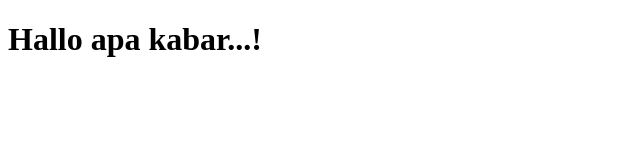
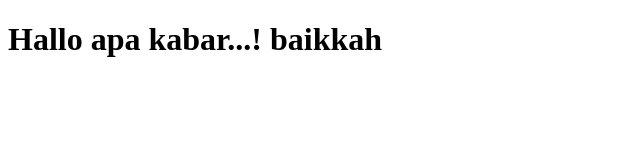
Before and after one commit to adriansalasa/test_git, a plain HTML site: page index.html in a window 1280 px wide. Shown: the whole page, without its empty margins (0-640 px from the left). Drawn offline with Linux system fonts and the light colour scheme.

Commit message:
update lagi

```diff
--- a/index.html
+++ b/index.html
@@ -7,6 +7,6 @@
     <title>Test untuk Git</title>
 </head>
 <body>
-    <h1>Hallo apa kabar...!</h1>
+    <h1>Hallo apa kabar...! baikkah</h1>
 </body>
 </html>
```
